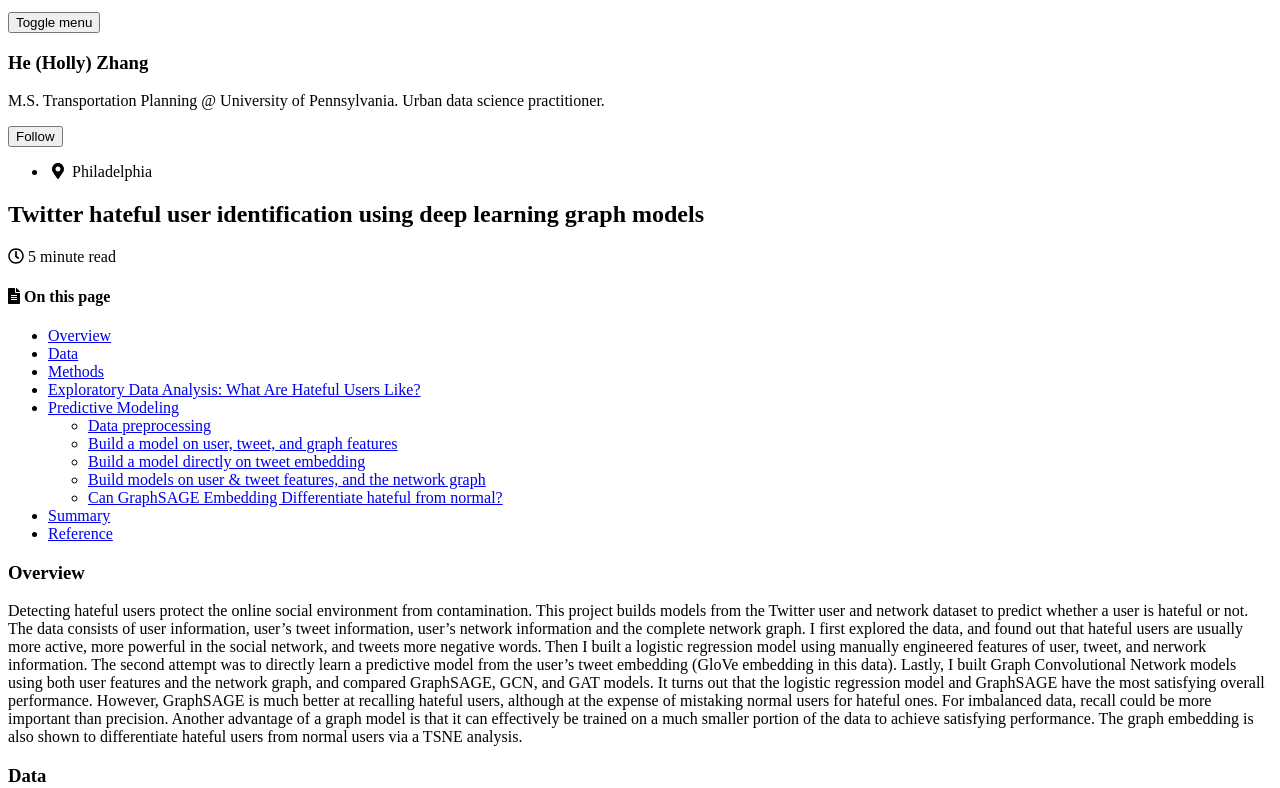
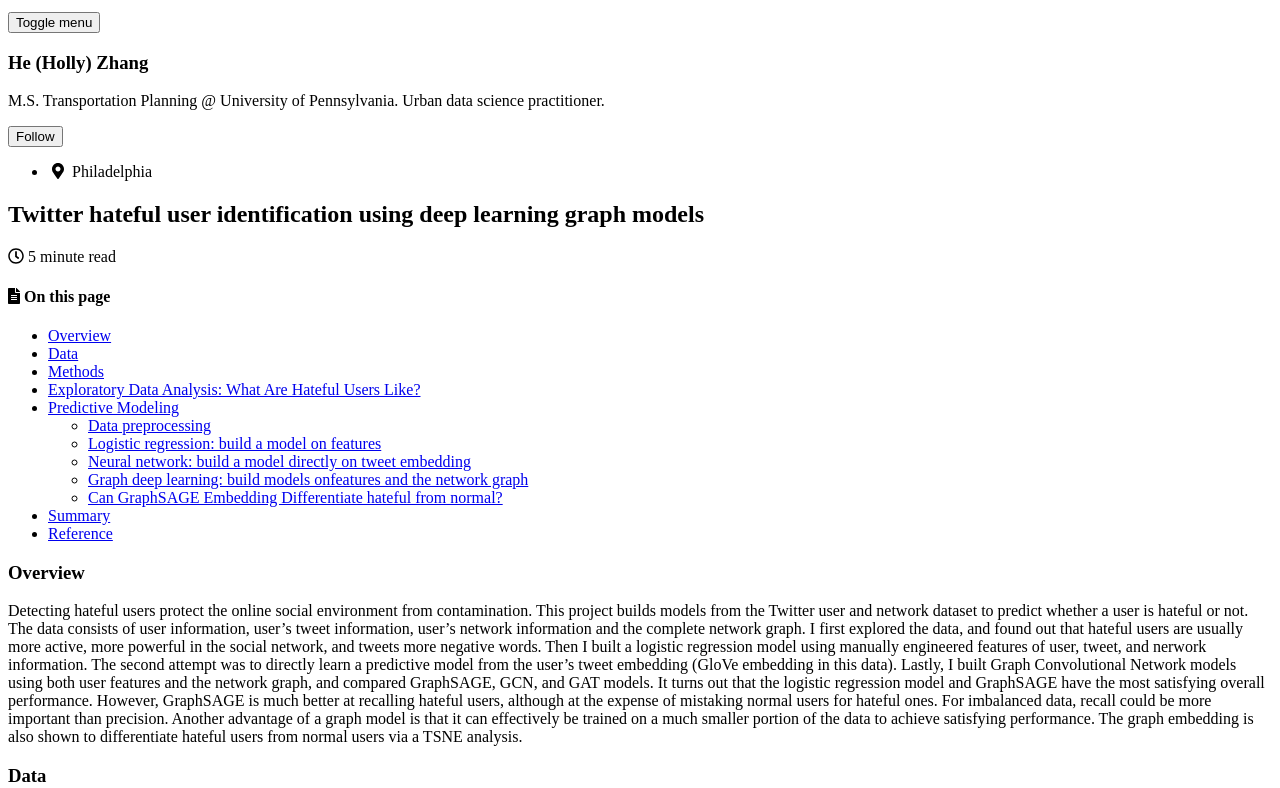
Before and after one commit to HeZHANG0/Personal_website, a Jekyll site: the page built from _posts/2020-05-06-Twitter-hateful-user-identification.md, in a window 1280 px wide and 900 px high, cut to the strip 112-900 px from the top of the window. Built offline with Jekyll 4.4.1, drawn with Linux system fonts in a browser that asks for light colours; cached includes are drawn as plain includes; nearby versions of some CDN libraries; some of the changed text lies outside the part shown.

Commit message:
Update 2020-05-06-Twitter-hateful-user-identification.md

```diff
--- a/_posts/2020-05-06-Twitter-hateful-user-identification.md
+++ b/_posts/2020-05-06-Twitter-hateful-user-identification.md
@@ -46,18 +46,18 @@ We have an unimbalabced dataset here. Among the 4971 users, 544 are 'hateful' an
 
 For the train/test data split, I used 0.7/0.3 for the first two models. For the GCN models, given its properties and referenced best practice, I used 0.15/0.85 split. Therefore, the GCN models will require much fewer training samples than the other methods.
 
-## Build a model on user, tweet, and graph features
+## Logistic regression: build a model on features
 I first built a logistic regression model on manually engineered features that cover information of the users, their tweets, and their characteristics in the network. It achieves a pretty high testing accuracy of 0.928, and a high AUC value of 0.965. The precision is 0.715 and the recall is 0.571, yielding a F1 score of 0.635. Therefore, although it achieves an overall good performance, it tends to predict less positive values and is less effective in recalling the hateful cases. The ROC curve of the model is shown below:
 
 ![ROC-logistic]({{ site.url }}{{ site.baseurl }}/assets/twitter/ROC-logistic.png)
 
-## Build a model directly on tweet embedding
+## Neural network: build a model directly on tweet embedding
 The second attempt was to directly learn an end-to-end model using the GloVe embedding, which I purposely left out in the logistic regression model. I employed a simple neural network, shown as below. It achieves a testing accuracy of 0.850 and an AUC of 0.913. The precision is 0.406; the recall is 0.810, and the F1 score is 0.541. Compared to the logistic regression model, the NN model has a notably lower precision but higher recall. In other words, it recalls more hateful users at the expense of mistaking normal users for hateful ones. The ROC curves of the first two models are shown below:
 
 ![ROC_NN]({{ site.url }}{{ site.baseurl }}/assets/twitter/ROC_NN.png)
 
 
-## Build models on user & tweet features, and the network graph
+## Graph deep learning: build models onfeatures and the network graph
 Making use of the newly established Graph Convolutional Network models, I further built three models: GraphSAGE, GCN, and GAT. These models directly learn from the network graph as well as the node (user) features. Unlike the logistic regression training, I didn't feed hand-crafted graph features to these models. I also decrease the user and tweet features in these models, to test their capabilities to learn directly from the graph.
 
 The GraphSAGE model, which is the state-of-the-art model, performs the best. The model structure is shown below. It achieves a testing accuracy of 0.855, AUC of 0.936, precision of 0.419, recall of 0.897, and F1 of 0.571. The high recall of the model stands out, which is a key metric for imbalanced-data scenarios.
```
